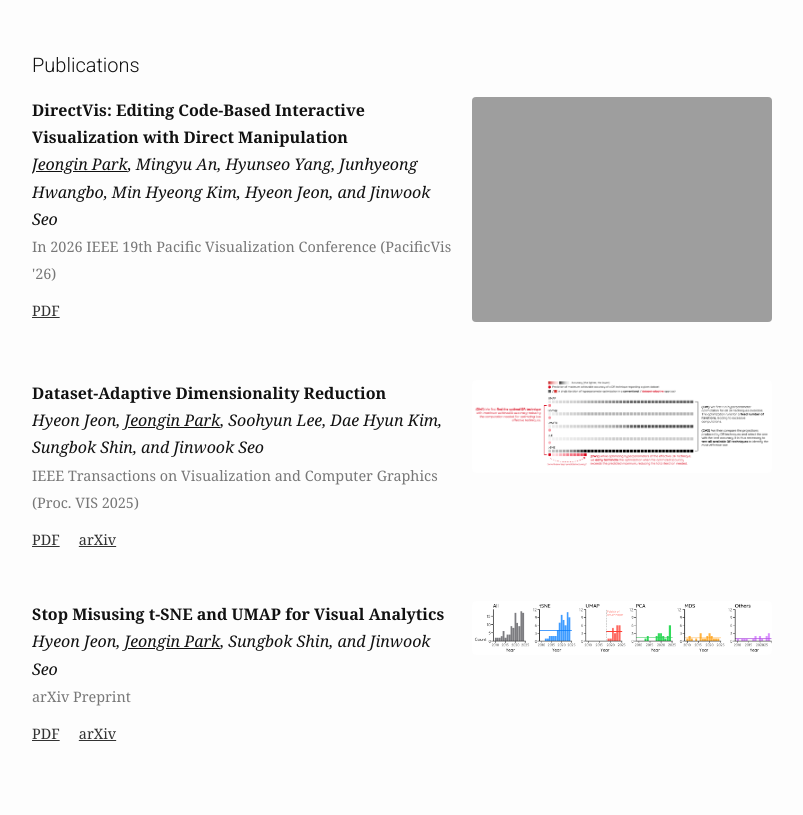
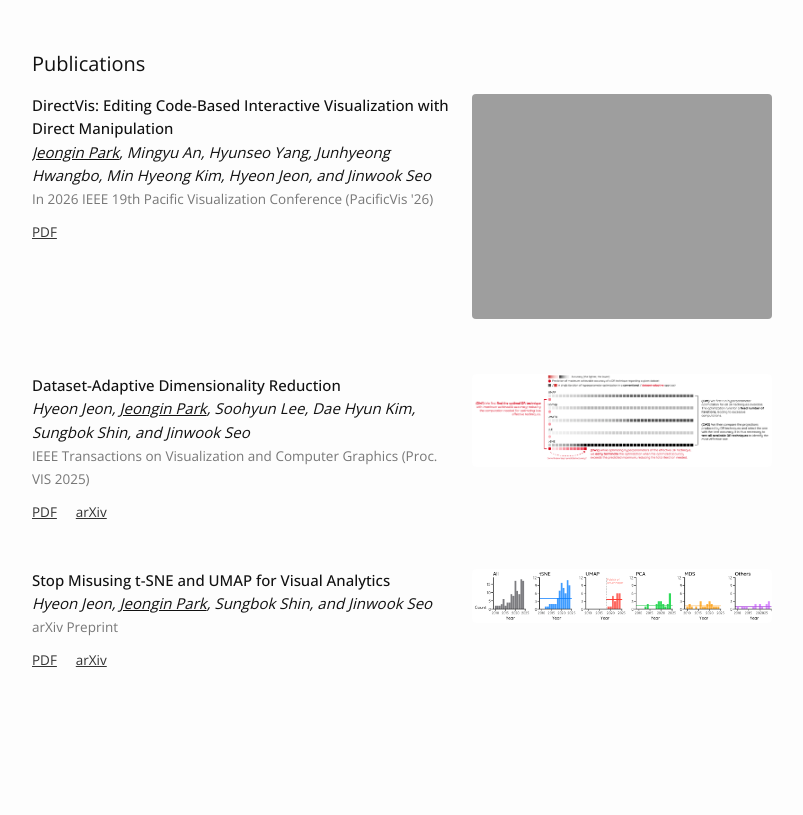
Before and after one commit to ZzeongB/ZzeongB.github.io, a Jekyll site: the page built from _pages/publications.md, in a window 1280 px wide. Shown: the part 100-915 px from the top of the page, without its empty margins (238-1041 px from the left). Built offline with Jekyll 4.4.1, drawn with Linux system fonts in a browser that asks for light colours.

Commit message:
style change

```diff
--- a/_includes/head.html
+++ b/_includes/head.html
@@ -15,7 +15,7 @@
   <link rel="stylesheet" href="https://cdnjs.cloudflare.com/ajax/libs/font-awesome/6.0.0-beta3/css/all.min.css">
   <link rel="preconnect" href="https://fonts.googleapis.com">
   <link rel="preconnect" href="https://fonts.gstatic.com" crossorigin>
-  <link rel="stylesheet" href="https://fonts.googleapis.com/css2?family=Roboto:wght@300;400;500&display=swap">
+  <link rel="stylesheet" href="https://fonts.googleapis.com/css2?family=Open+Sans:wght@300;500&display=swap">
 
   <meta charset="utf-8"/>
   <meta name="viewport" content="width=device-width initial-scale=1" />
--- a/_includes/publications.html
+++ b/_includes/publications.html
@@ -10,7 +10,7 @@
     {% endif %}
 
     <span class="publication-text">
-      <strong class="publication-title">{{ item.title }}</strong>
+      <span class="publication-title">{{ item.title }}</span>
       <br>
       <em class="publication-authors">{{ item.authors | replace: "Jeongin Park", "<u>Jeongin Park</u>" }}</em>
       <br>
--- a/_layouts/publication.html
+++ b/_layouts/publication.html
@@ -22,7 +22,7 @@
             {% endif %}
 
             <span class="publication-text">
-              <strong class="publication-title">{{ item.title }}</strong>
+              <span class="publication-title">{{ item.title }}</span>
               <br>
               <em class="publication-authors">{{ item.authors | replace: "Jeongin Park", "<u>Jeongin Park</u>" }}</em>
               <br>
--- a/_sass/_base.scss
+++ b/_sass/_base.scss
@@ -100,11 +100,11 @@ h4,
 h5,
 h6 {
   font-weight: 300;
-  font-family: "Roboto", sans-serif;
+  font-family: "Open Sans", sans-serif;
 }
 
 h4 {
-  font-size: 12px;
+  font-size: 10px;
 }
 
 /**
--- a/_sass/_work.scss
+++ b/_sass/_work.scss
@@ -46,7 +46,7 @@
 
 .publication-title {
   font-size: 1em; /* Adjust the size as needed */
-  font-weight: bold;
+  font-weight: 400;
 }
 
 .publication-authors {
--- a/assets/css/main.scss
+++ b/assets/css/main.scss
@@ -7,10 +7,10 @@
 // Our variables
 $base-url: "{{ site.baseurl }}";
 
-$base-font-family: Charter, Georgia, Helvetica, Arial, sans-serif;
-$base-font-size: 16px;
+$base-font-family: "Open Sans", sans-serif;
+$base-font-size: 15px;
 $small-font-size: $base-font-size * 0.875;
-$base-line-height: 1.7;
+$base-line-height: 1.55;
 
 $spacing-unit: 30px;
 
@@ -42,8 +42,8 @@ $on-laptop: 800px;
 
 .home-description {
   margin-right: 20px;
-  font-family: "Roboto", sans-serif !important;
-  font-weight: 400;
+  font-family: "Open Sans", sans-serif !important;
+  font-weight: 300;
 }
 
 .contact-links a {
@@ -73,6 +73,7 @@ hr {
 /* 각 섹션의 박스 스타일 */
 .section {
   margin-bottom: 0px;
+  font-weight: 500;
 }
 
 .section strong {
```
